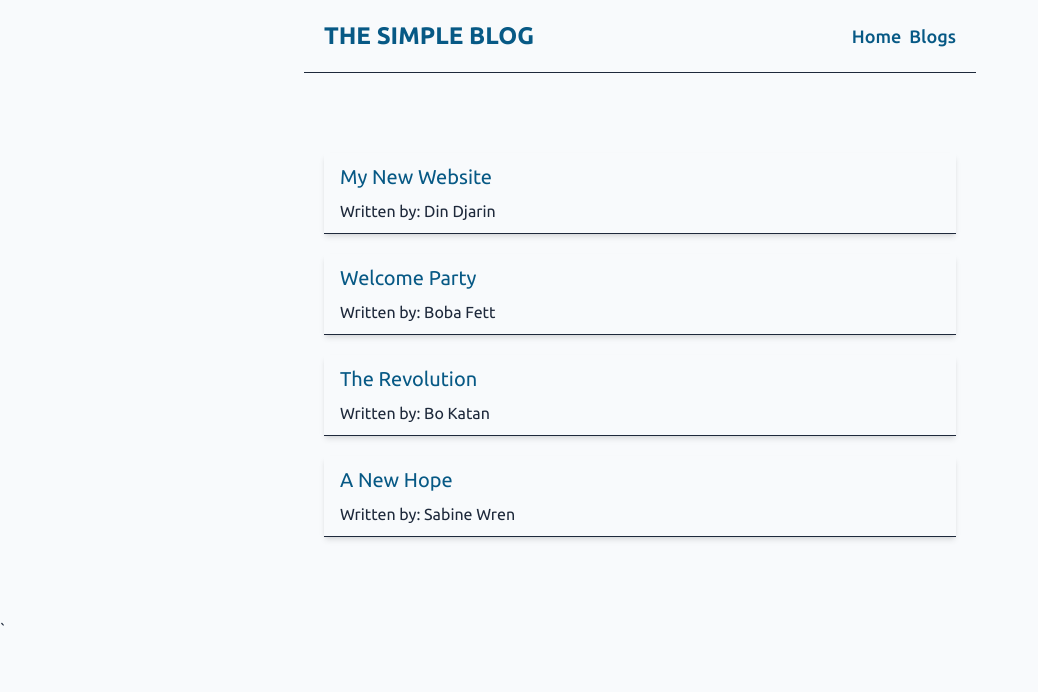
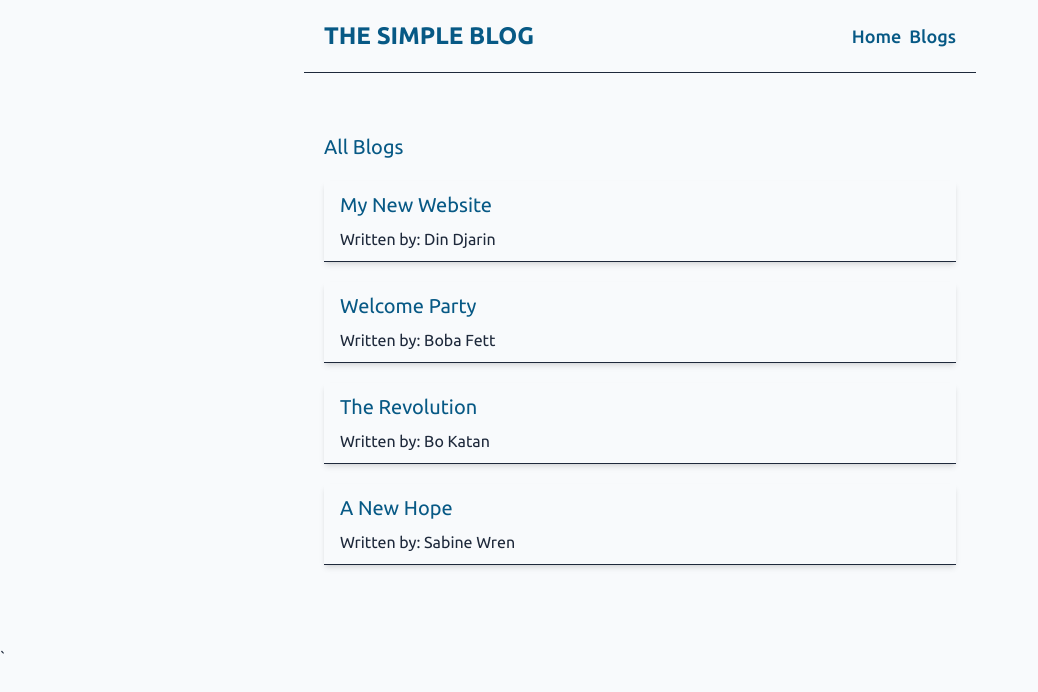
Before and after one commit to thes3interdev/slp-simple-blog-website, a React (Create React App) app: page / in a window 1280 px wide. Shown: the top 692 px of the page, without its empty margins (0-1038 px from the left). Built offline with nearby package versions, Linux system fonts and the light colour scheme.

Commit message:
feat: new feature.

```diff
--- /dev/null
+++ b/src/components/BlogList.js
@@ -0,0 +1,15 @@
+const BlogList = ({ blogs, title }) => {
+	return (
+		<div>
+			<h2 className="blog-preview-header">{title}</h2>
+			{blogs.map((blog) => (
+				<div className="blog-preview" key={blog.id}>
+					<h2 className="blog-preview-header">{blog.title}</h2>
+					<p>Written by: {blog.author}</p>
+				</div>
+			))}
+		</div>
+	);
+};
+
+export default BlogList;
--- a/src/pages/Home.js
+++ b/src/pages/Home.js
@@ -1,4 +1,5 @@
 import { useState } from 'react';
+import BlogList from '../components/BlogList';
 
 const Home = () => {
 	const [blogs, setBlogs] = useState([
@@ -30,12 +31,7 @@ const Home = () => {
 
 	return (
 		<div className="home">
-			{blogs.map((blog) => (
-				<div className="blog-preview" key={blog.id}>
-					<h2 className="blog-preview-header">{blog.title}</h2>
-					<p>Written by: {blog.author}</p>
-				</div>
-			))}
+			<BlogList blogs={blogs} title="All Blogs" />
 		</div>
 	);
 };
```
